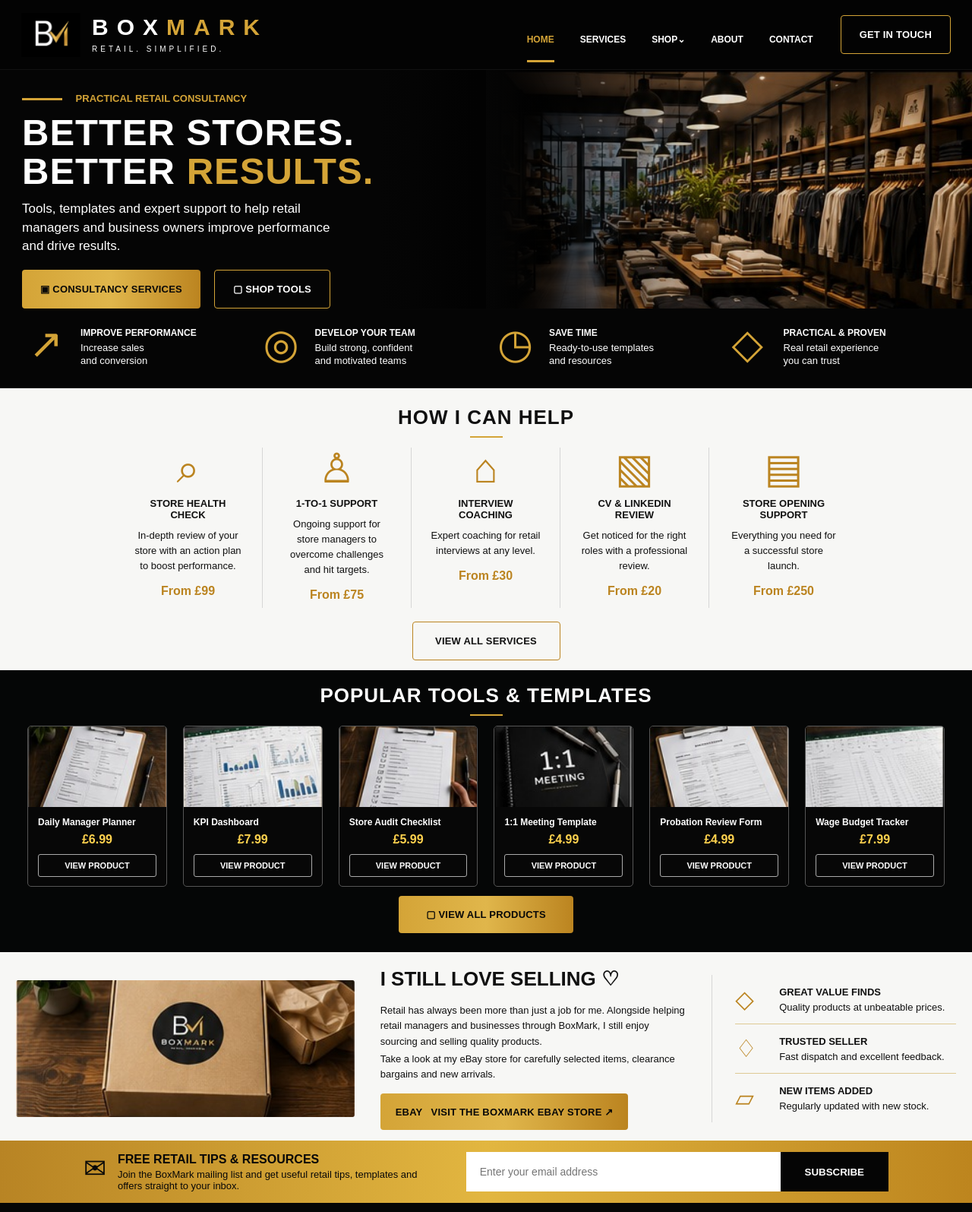
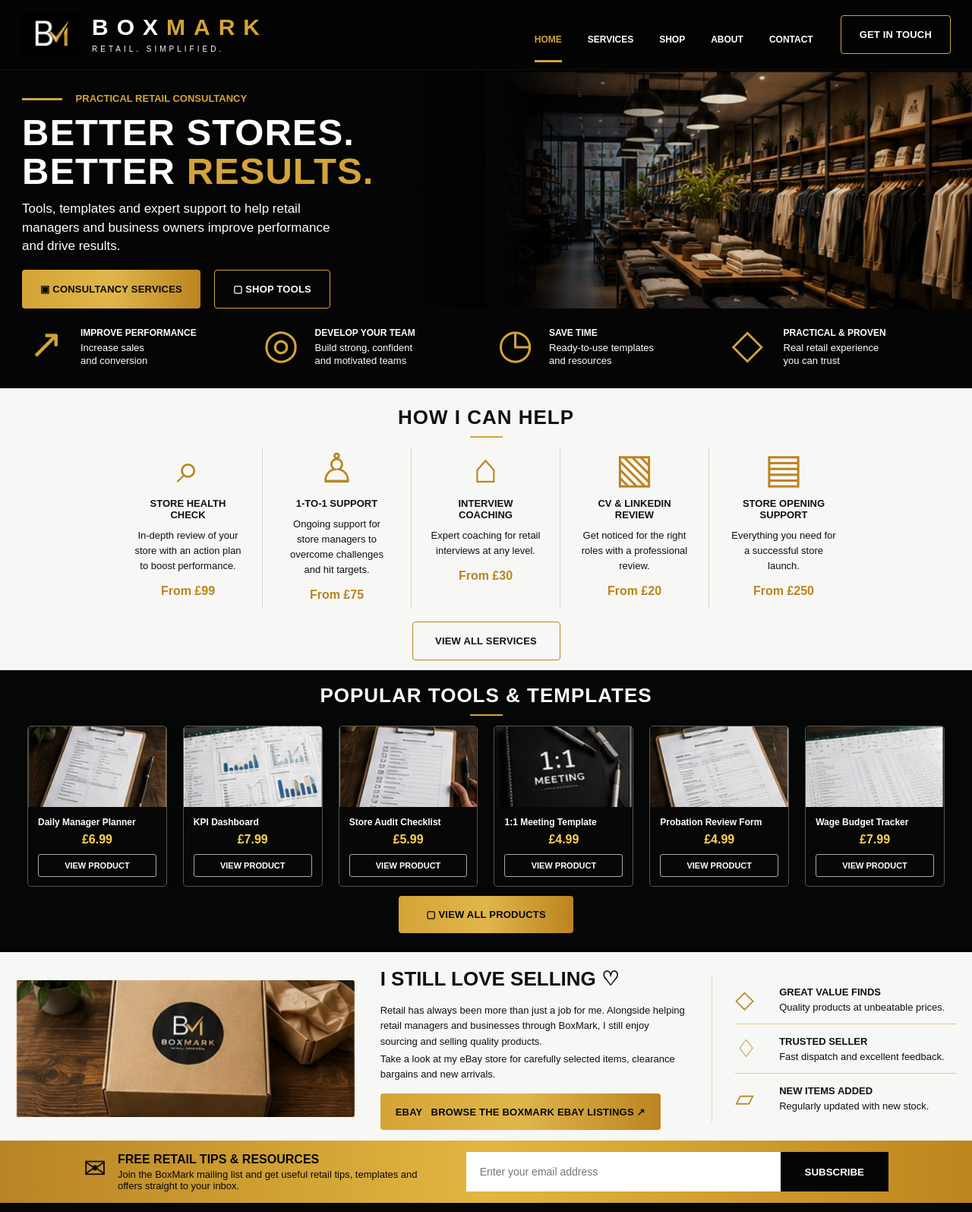
Before and after one commit to markryanfinnegan-web/Boxmark-final, a plain HTML site: page index.html in a window 1280 px wide. Shown: the top 1595 px of the page at 76% size. Drawn offline with Linux system fonts and the light colour scheme.

Commit message:
Update index.html

```diff
--- a/index.html
+++ b/index.html
@@ -17,7 +17,7 @@
     <nav class="nav">
       <a class="active" href="#home">Home</a>
       <a href="#services">Services</a>
-      <a href="#shop">Shop⌄</a>
+      <a href="#shop">Shop</a>
       <a href="#about">About</a>
       <a href="#contact">Contact</a>
     </nav>
@@ -78,7 +78,7 @@
         <h2>I still love selling ♡</h2>
         <p>Retail has always been more than just a job for me. Alongside helping retail managers and businesses through BoxMark, I still enjoy sourcing and selling quality products.</p>
         <p>Take a look at my eBay store for carefully selected items, clearance bargains and new arrivals.</p>
-        <a class="btn btn-gold ebay" href="https://www.ebay.co.uk/" target="_blank" rel="noopener">eBay &nbsp; Visit the Boxmark eBay store ↗</a>
+        <a class="btn btn-gold ebay" href="https://www.ebay.co.uk/usr/boxmark" target="_blank" rel="noopener">eBay &nbsp; Browse the Boxmark eBay listings ↗</a>
       </div>
       <div class="selling-points">
         <article><span>◇</span><div><strong>Great value finds</strong><p>Quality products at unbeatable prices.</p></div></article>
```
